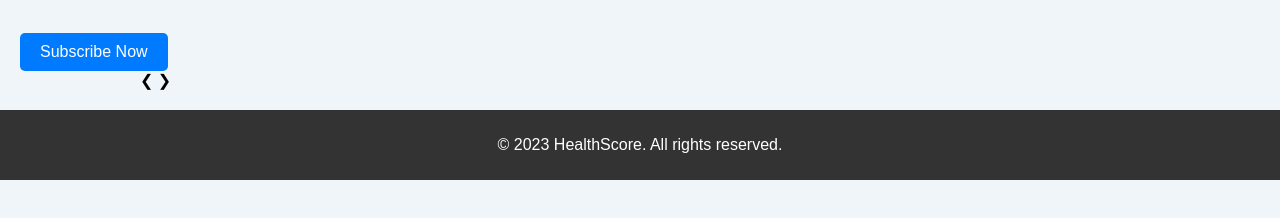
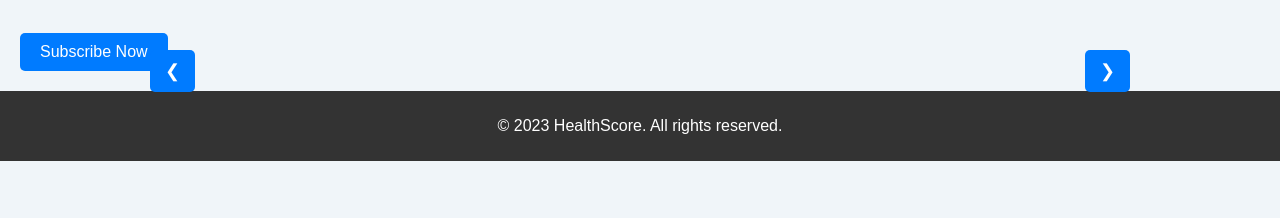
Before and after one commit to shreyxaaa/newone-, a plain HTML site: page index.html in a window 1280 px wide. Shown: the part 210-428 px from the top of the page. Drawn offline with Linux system fonts and the light colour scheme; a script that the page names is missing.

Commit message:
Update style.css

```diff
--- a/style.css
+++ b/style.css
@@ -93,4 +93,23 @@ footer {
 
 /* Button styles for slideshow */
 .prev, .next {
-  cursor
+  cursor: pointer;
+  position: absolute;
+  top: 50%;
+  transform: translateY(-50%);
+  width: auto;
+  padding: 10px 15px;
+  background-color: #007bff;
+  color: #fff;
+  border: none;
+  border-radius: 5px;
+  font-size: 18px;
+}
+
+.prev {
+  left: 10px;
+}
+
+.next {
+  right: 10px;
+}
```
